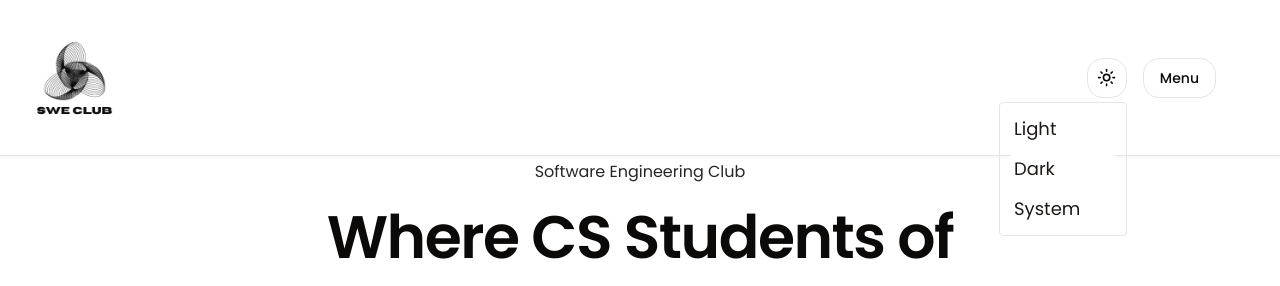
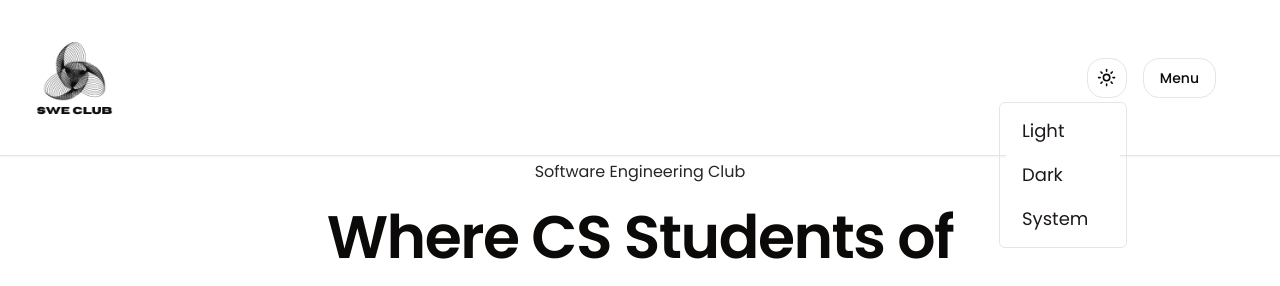
Before and after one commit to SWC-Software-Engineering-Club/SWE-Club-Website, a Next.js app: page / in a window 1280 px wide. Both pictures are taken after a click on the button "Toggle theme". Shown: the top 286 px of the page. Built offline with nearby package versions, Linux system fonts and the light colour scheme.

Commit message:
Fix rounding components of menu items
This should fix the problem with the buttons being being a bit transparent in the background.

```diff
--- a/components/ui/dropdown-menu.tsx
+++ b/components/ui/dropdown-menu.tsx
@@ -65,7 +65,7 @@ const DropdownMenuContent = React.forwardRef<
       ref={ref}
       sideOffset={sideOffset}
       className={cn(
-        "z-[99999] min-w-[8rem] overflow-hidden rounded-sm border p-1.5 bg-blend-normal text-normal-foreground data-[state=open]:animate-in data-[state=closed]:animate-out data-[state=closed]:fade-out-0 data-[state=open]:fade-in-0 data-[state=closed]:zoom-out-95 data-[state=open]:zoom-in-95 data-[side=bottom]:slide-in-from-top-2 data-[side=left]:slide-in-from-right-2 data-[side=right]:slide-in-from-left-2 data-[side=top]:slide-in-from-bottom-2",
+        "z-[99999] min-w-[8rem] overflow-hidden rounded-md border p-1.5 bg-blend-normal text-normal-foreground data-[state=open]:animate-in data-[state=closed]:animate-out data-[state=closed]:fade-out-0 data-[state=open]:fade-in-0 data-[state=closed]:zoom-out-95 data-[state=open]:zoom-in-95 data-[side=bottom]:slide-in-from-top-2 data-[side=left]:slide-in-from-right-2 data-[side=right]:slide-in-from-left-2 data-[side=top]:slide-in-from-bottom-2",
         className
       )}
       {...props}
@@ -79,7 +79,7 @@ const DropdownMenuItem = React.forwardRef(
     <DropdownMenuPrimitive.Item
       ref={ref}
       className={cn(
-        "relative flex cursor-default select-none items-center rounded-3xl px-2 py-1.5 text-lg  outline-none transition-colors focus:bg-background focus:text-accent-foreground data-[disabled]:pointer-events-none data-[disabled]:opacity-100",
+        "relative flex cursor-default select-none items-center px-4 py-2 text-lg  outline-none transition-colors focus:bg-background focus:text-accent-foreground data-[disabled]:pointer-events-none data-[disabled]:opacity-100",
         "bg-background",
         "text-accent-foreground",
         inset && "pl-8",
```
